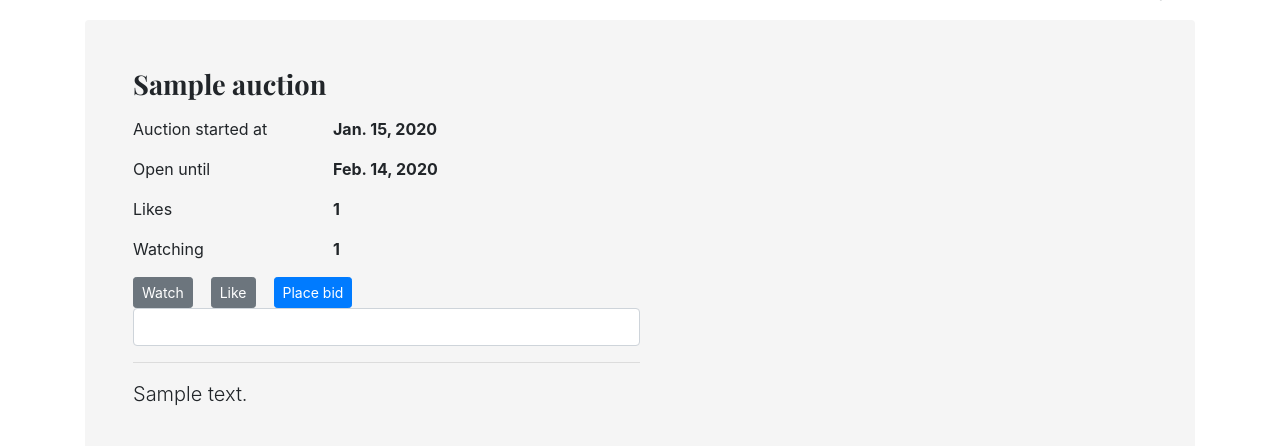
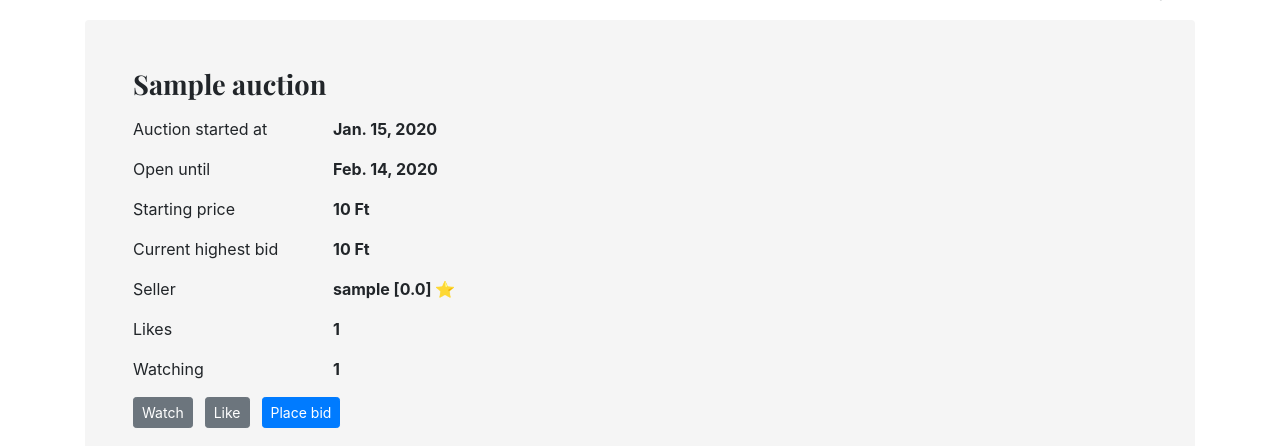
Before and after one commit to kecs/marketplace, a Django app: page /product_detail/1/ in a window 1280 px wide. Shown: the part 101-547 px from the top of the page. Run offline with Django 3.2, Linux system fonts and the light colour scheme; a user stored in the database is signed in; tables that the repository leaves empty hold one stand-in row (values such as "Sample post"); some libraries are stand-ins or nearby versions.

Commit message:
Rating is displayed in product detail view

```diff
--- a/marketplace/main_app/models.py
+++ b/marketplace/main_app/models.py
@@ -57,10 +57,12 @@ class MarketplaceUser(AbstractUser):
 
     @property
     def rating(self):
-        reviews = self.review__set.objects.all()
+        reviews = self.reviewed_by_buyer.all()
         ratings_count = len(reviews)
         if ratings_count:
-            return sum([r.value for r in reviews]) / ratings_count
+            return sum([r.stars for r in reviews]) / ratings_count
+        else:
+            return 0
 
     def __str__(self):
         return self.username
@@ -80,8 +82,8 @@ class Auction(models.Model):
     brand = models.ForeignKey(Brand, models.SET_NULL, blank=True, null=True)
     city = models.ForeignKey(City, models.SET_NULL, null=True, blank=True)
     duration = models.IntegerField(choices=DURATION_CHOICES, default=30)
-    starting_price = models.IntegerField()
-    actual_price = models.IntegerField(blank=True, null=True, default=0)
+    starting_price = models.PositiveIntegerField()
+    actual_price = models.PositiveIntegerField(blank=True, null=True, default=0)
     start_date = models.DateField(auto_now_add=True)
     img1 = models.ImageField(upload_to=get_upload_to_path)
     img2 = models.ImageField(upload_to=get_upload_to_path, blank=True, null=True)
--- a/marketplace/main_app/static/css/main.css
+++ b/marketplace/main_app/static/css/main.css
@@ -3,6 +3,10 @@
 /* @import "https://cdnjs.cloudflare.com/ajax/libs/font-awesome/4.4.0/css/font-awesome.css"; */
 
 .bg-search{background-color: #f5f5f5;}
+
+.bid-margin-right{margin-right: 12px;}
+
+.place-bid-inp{width: 120px;}
 
 img.img-detail{
     margin: 0 25px 25px 0;
--- a/marketplace/main_app/static/js/main.js
+++ b/marketplace/main_app/static/js/main.js
@@ -25,4 +25,36 @@ jQuery(function(){
       }
     });
   });
+
+  // Show "send bid" button
+  $('.show-send-bid').click(function(){
+    $('.place-bid-inp').show();
+    $('.place-bid-send').show();
+  });
+
+  // Send bid
+  $('.place-bid-send').click(function(e){
+    var actualPrice = parseInt($(e.target).data('actual-price')),
+	usersBid = parseInt($('.place-bid-inp').value());
+
+    console.log(actualPrice, usersBid)
+
+    // if()
+
+    if(confirm($(e.target).data('confirm'))){
+      $.ajax({
+	url : url,
+	type: "POST",
+	data : {csrfmiddlewaretoken: csrf},
+	dataType : "json",
+	success: function( data ){
+          window.location.reload();
+	}
+      });
+    }else{
+      $('.place-bid-inp').hide();
+      $('.place-bid-send').hide();
+    };
+  });
+
 });
--- a/marketplace/main_app/templates/detail.html
+++ b/marketplace/main_app/templates/detail.html
@@ -8,24 +8,34 @@
     <h1 class="display-5">{{ object.title }}</h1>
     <p><div style="width: 200px" class="float-left detail-div-200">{% trans "auction started at"|capfirst %}</div> <b >{{ object.start_date }}</b></p>
     <p><div style="width: 200px" class="float-left detail-div-200">{% trans "open until"|capfirst %}</div> <b>{{ object.open_until }}</b> </p>
+    <p><div style="width: 200px" class="float-left detail-div-200">{% trans "starting price"|capfirst %}</div> <b >{{ object.starting_price }} Ft</b></p>
+    <p><div style="width: 200px" class="float-left detail-div-200">{% trans "current highest bid"|capfirst %}</div> <b>{{ object.actual_price }} Ft</b> </p>
+    <p><div style="width: 200px" class="float-left detail-div-200">{% trans "seller"|capfirst %}</div> <b>{{ object.seller.username }} [{{ object.seller.rating }}] &#11088;</b> </p>
     <p><div style="width: 200px" class="float-left detail-div-200">{% trans "likes"|capfirst %}</div> <b>{{ object.likes }}</b> </p>
     <p><div style="width: 200px" class="float-left detail-div-200">{% trans "watching"|capfirst %}</div> <b>{{ object.watchers }}</b> </p>
 
     {% is_watched_by_user object user %}
     {% is_liked_by_user object user %}
 
-    <a data-pk="{{ pk }}"
-       data-verb="{{ verb }}"
+    <a href="#"
+       type="a"
+       class="show-send-bid btn btn-primary btn-sm float-left bid-margin-right"
+       role="button">{% trans 'place bid'|capfirst %}</a>&nbsp;&nbsp;&nbsp;
+
+    <div class="float-left place-bid-inp bid-margin-right" style="display:none">
+      <input placeholder="Ft" type="number" name="starting_price" class="numberinput form-control form-control-sm" required="" id="bid">
+    </div>
+
+    <a data-confirm="{% trans "Really want to place bid?" %}"
        data-csrf="{{ csrf_token }}"
+       data-current-price="{{ object.actual_price }}"
        href="#"
        type="a"
-       class="send-like-watch btn btn-primary btn-sm"
-       role="button">{% trans 'place bid'|capfirst %}</a>&nbsp;&nbsp;&nbsp;
+       style="display:none"
+       class="btn btn-primary btn-sm float-left bid-margin-right place-bid-send"
+       role="button">{% trans 'send bid'|capfirst %}</a>&nbsp;&nbsp;&nbsp;
 
-    <br />
-    <a>
-      <input type="number" name="starting_price" class="numberinput form-control" required="" id="bid">
-    </a>
+    <div class="clearfix">&nbsp;</div>
 
     <hr/>
     <p class="lead my-3">{{ object.description }}</p>
--- a/marketplace/main_app/templates/detail_tag.html
+++ b/marketplace/main_app/templates/detail_tag.html
@@ -4,11 +4,11 @@
    data-csrf="{{ csrf_token }}"
    href="#"
    type="a"
-   class="send-like-watch btn btn-primary btn-sm"
+   class="send-like-watch btn btn-primary btn-sm float-left bid-margin-right"
    role="button">{{ text|capfirst }}</a>&nbsp;&nbsp;&nbsp;
 {% else %}
 <a href="#"
    type="a"
-   class="btn btn-secondary btn-sm"
+   class="btn btn-secondary btn-sm float-left bid-margin-right"
    role="button">{{ text|capfirst }}</a>&nbsp;&nbsp;&nbsp;
 {% endifequal %}
```
Also changed, not shown: marketplace/main_app/migrations/0007_auto_20191113_1400.py (added).
